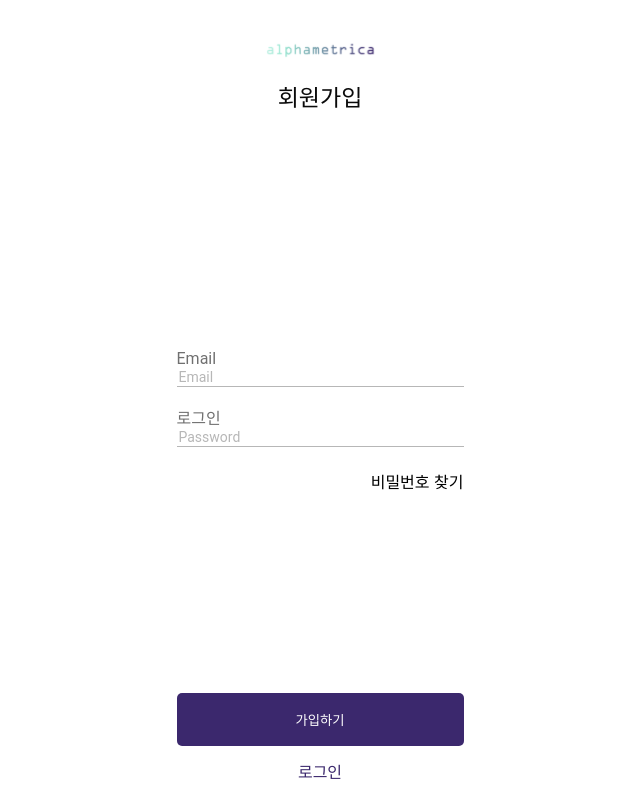
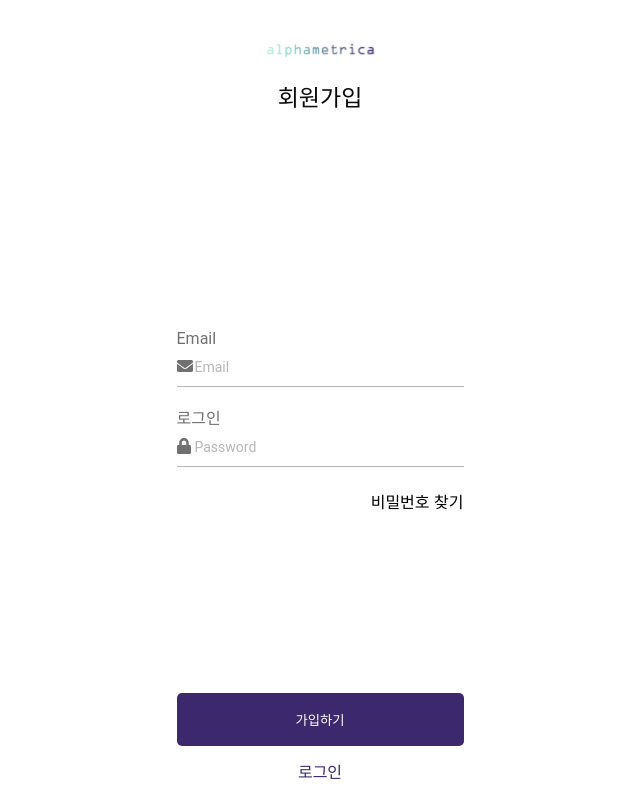
Before and after one commit to Gokul199602/Loginapp, a React (Create React App) app: page /login in a window 1280 px wide. Shown: the whole page, without its empty margins (320-960 px from the left). Built offline with nearby package versions, Linux system fonts and the light colour scheme.

Commit message:
adding icons

```diff
--- a/package.json
+++ b/package.json
@@ -3,6 +3,9 @@
   "version": "0.1.0",
   "private": true,
   "dependencies": {
+    "@fortawesome/fontawesome-svg-core": "^1.2.35",
+    "@fortawesome/free-solid-svg-icons": "^5.15.3",
+    "@fortawesome/react-fontawesome": "^0.1.14",
     "@testing-library/jest-dom": "^5.11.10",
     "@testing-library/react": "^11.2.6",
     "@testing-library/user-event": "^12.8.3",
--- a/src/App.css
+++ b/src/App.css
@@ -59,6 +59,12 @@
 {
   border-bottom: 1px solid red;
 }
+.form input.login
+{
+  padding: 11px 0px;
+  padding-left: 18px;
+  box-sizing: border-box;
+}
 .form>label
 {
   font-family: Roboto;
@@ -69,6 +75,12 @@
   line-height: 19px;
   display: flex;
   flex-direction: column;
+  position: relative;
+}
+.form>label svg
+{
+  position: absolute;
+  top: 50%;
 }
 
 .form>label:not(:last-child)
@@ -93,6 +105,7 @@ color: #B7B7B7;
   border: none;
   border-bottom: 1px solid #B7B7B7;
   outline: none;
+  width: 100%;
 }
 
 .form>label input:focus
--- a/src/components/Form/Login/Login.js
+++ b/src/components/Form/Login/Login.js
@@ -1,6 +1,8 @@
 import React, {useState,useEffect}  from 'react';
 import styles from './Login.css';
 import Auth from "../Auth";
+import { FontAwesomeIcon } from '@fortawesome/react-fontawesome'
+import { faEnvelope, faLock } from '@fortawesome/free-solid-svg-icons'
 
 const Login = (props) => {
   const [formData,setFormData] = useState({
@@ -77,14 +79,16 @@ const Login = (props) => {
   <form className="form mg-lg">
   <label>
      Email
-     <input type="email" name="email" placeholder="Email" className={formData.email.isValid?"":"error"} value={formData.email.input} onChange={formHandler} />
+     <input type="email" name="email" placeholder="Email" className={formData.email.isValid?"login":"login error"} value={formData.email.input} onChange={formHandler} />
+     <FontAwesomeIcon  icon={faEnvelope} />
      {formData.email.erroTextArr.map((err,index)=>{
         return (<span key={index} className="errorText">{err}</span>)
      })}
    </label>
    <label>
    로그인
-     <input type="password" name="password" placeholder="Password" className={formData.password.isValid?"":"error"} value={formData.password.input} onChange={formHandler} />
+     <input type="password" name="password" placeholder="Password" className={formData.password.isValid?"login":"login error"} value={formData.password.input} onChange={formHandler} />
+     <FontAwesomeIcon  icon={faLock} />
      {formData.password.erroTextArr.map((err,index)=>{
        return (<span key={index} className="errorText">{err}</span>)
      })}
```
Also changed, not shown: 1 other file (tests, documents, lock files or other folders).
